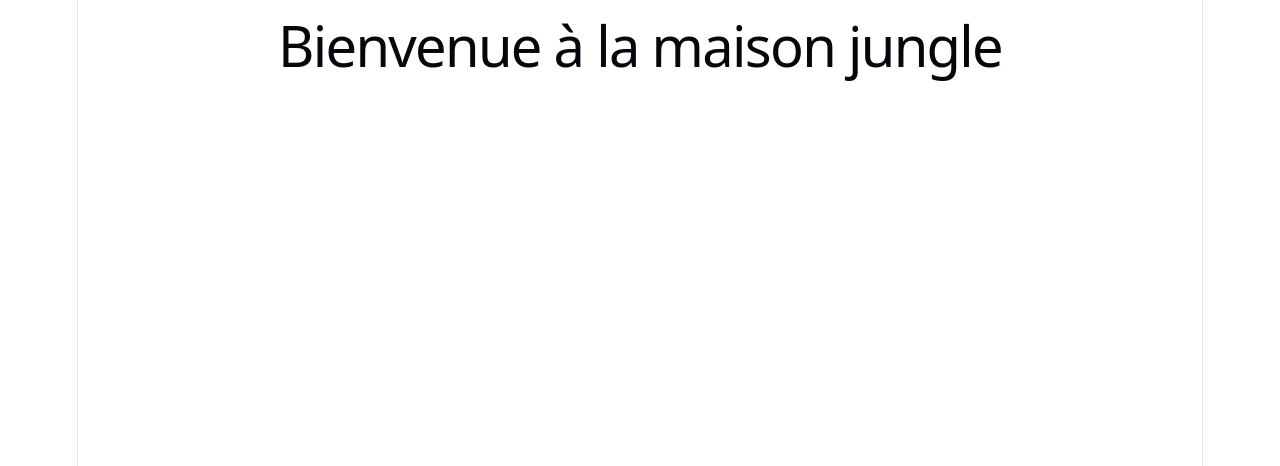
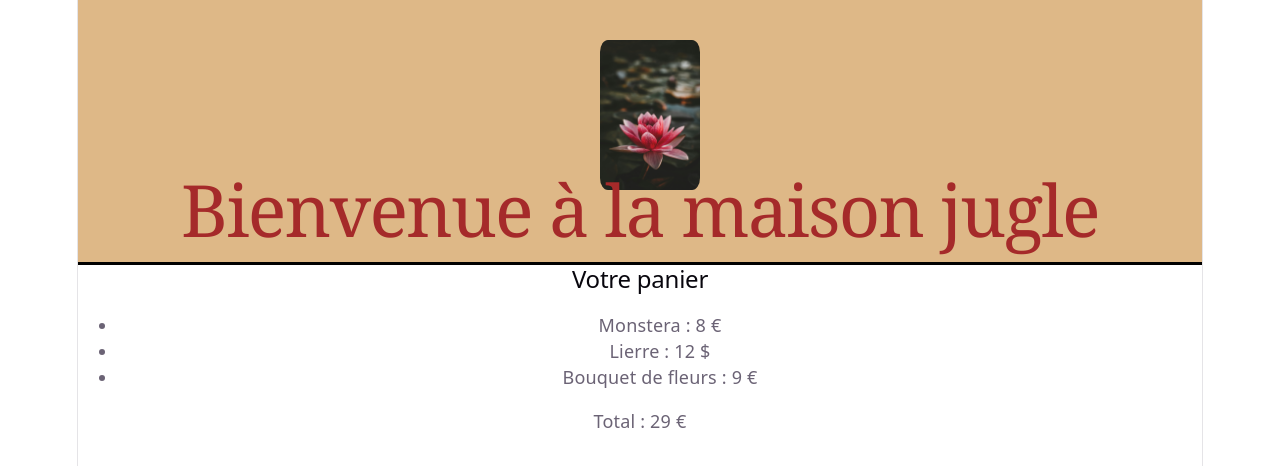
Before and after one commit to saidanrabia1-sys/LaMaisonJungle, a React (Vite) app in the folder la-maison-jungle/: page / in a window 1280 px wide. Shown: the top 466 px of the page. Built offline with nearby package versions, Linux system fonts and the light colour scheme.

Commit message:
création de cart, banner et ajout d'image

```diff
--- a/la-maison-jungle/src/App.jsx
+++ b/la-maison-jungle/src/App.jsx
@@ -7,11 +7,14 @@ import './App.css'
 // J'importe le conposant Banner.jsx
 import Banner from './components/Banner'
 
+import Cart from './components/Cart'
+
 function App() {
 
   return (
     <>
       <Banner />
+      <Cart />
 
     </>
   )
--- a/la-maison-jungle/src/components/Banner.jsx
+++ b/la-maison-jungle/src/components/Banner.jsx
@@ -2,8 +2,19 @@
  * Banner est le composant pour présenter la bannière (la barre de navigation)
  * Le composant Banner retourne un message codé en HTML <h1>Bienvenue à la maison</h1>
  */
+// j'importe le fichier Banner.css appliqué au composant Banner.jsx
+import '../styles/Banner.css'
+import logo from '../assets/unsplash-logo.jpg';
+
 const Banner = () => {
-    return <h1>Bienvenue à la maison jungle</h1>
+    const title = "Bienvenue à la maison jugle "
+
+    return (
+        <div className="banner">
+             <img src={logo}  alt="Logo La maison jungle" className="banner-logo" />
+            <h1  className="banner-title">{title}</h1>
+        </div>
+     )
 }
 
 /**
--- /dev/null
+++ b/la-maison-jungle/src/components/Cart.jsx
@@ -0,0 +1,25 @@
+/**
+ * Le composant cart représente le panier de courses.
+ * Le composant cart sera réutilisé dans le composant App.
+ */
+
+
+const Cart = () => {
+    const monstera = 8
+    const lierre = 12
+    const bouquet = 9
+
+    return(
+        <div>
+             <h2>Votre panier</h2>
+        <ul>
+            <li>Monstera : {monstera} €</li>
+            <li>Lierre : {lierre} $</li>
+            <li>Bouquet de fleurs : {bouquet} €</li>
+        </ul>
+        <p>Total : {monstera + lierre + bouquet} €</p>
+        </div>
+    )
+}
+
+export default Cart
--- /dev/null
+++ b/la-maison-jungle/src/styles/Banner.css
@@ -0,0 +1,27 @@
+/**
+Mise en forme du composant Banner.jsx
+*/
+
+.banner { /* Le code .banner permet de sélectionner la classe banner qui se trouve dans le composant Banner.jsx*/
+    /* display: flex;*/
+    align-items: center;/*Aligner au centre */
+    justify-content: space-between;
+    padding: 40px;
+    border-bottom: 3px solid black;
+    background-color: burlywood;
+}
+
+.banner-title {
+    color: brown;
+    font-size: 4rem;
+    margin: 0;
+    font-family: 'Georgia', serif;
+}
+
+
+.banner-logo {
+  height: auto;
+  margin-left: 20px;
+  border-radius: 8%;
+  width: 100px;
+}
```
Also changed, not shown: la-maison-jungle/src/assets/unsplash-logo.jpg (added).
